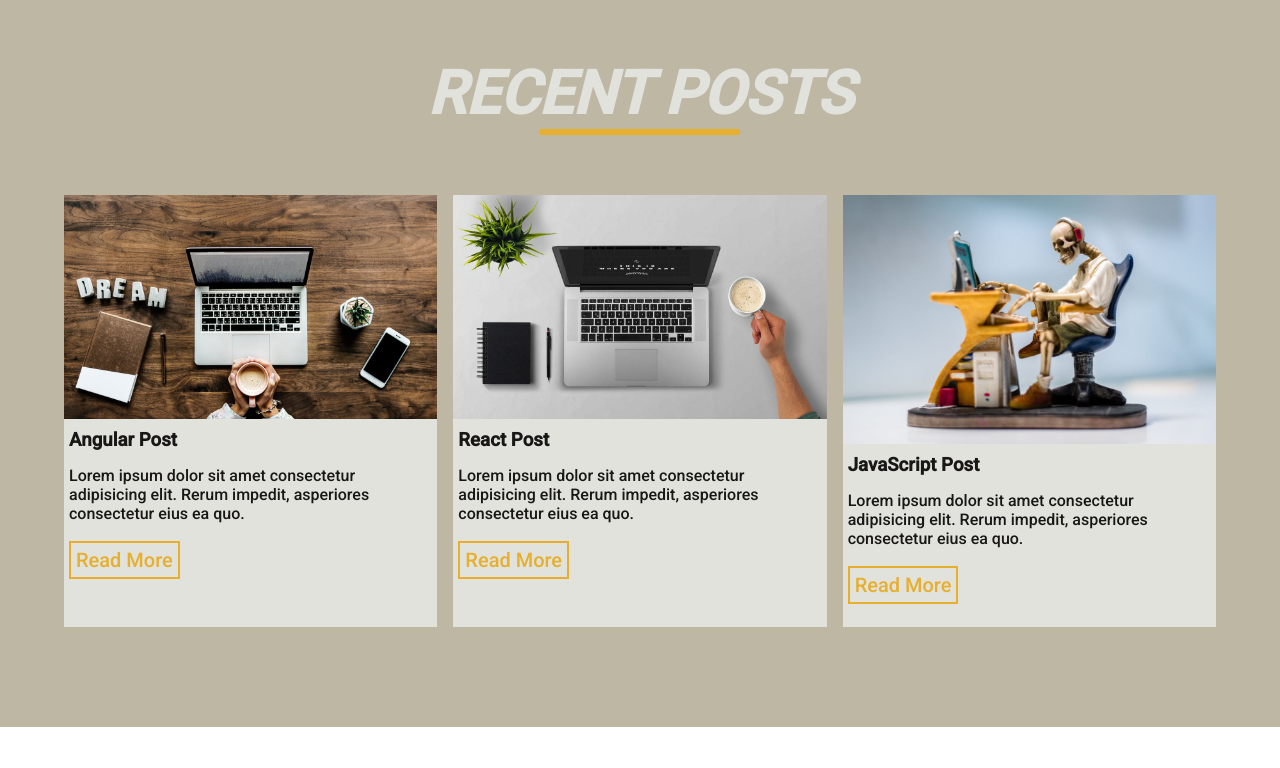
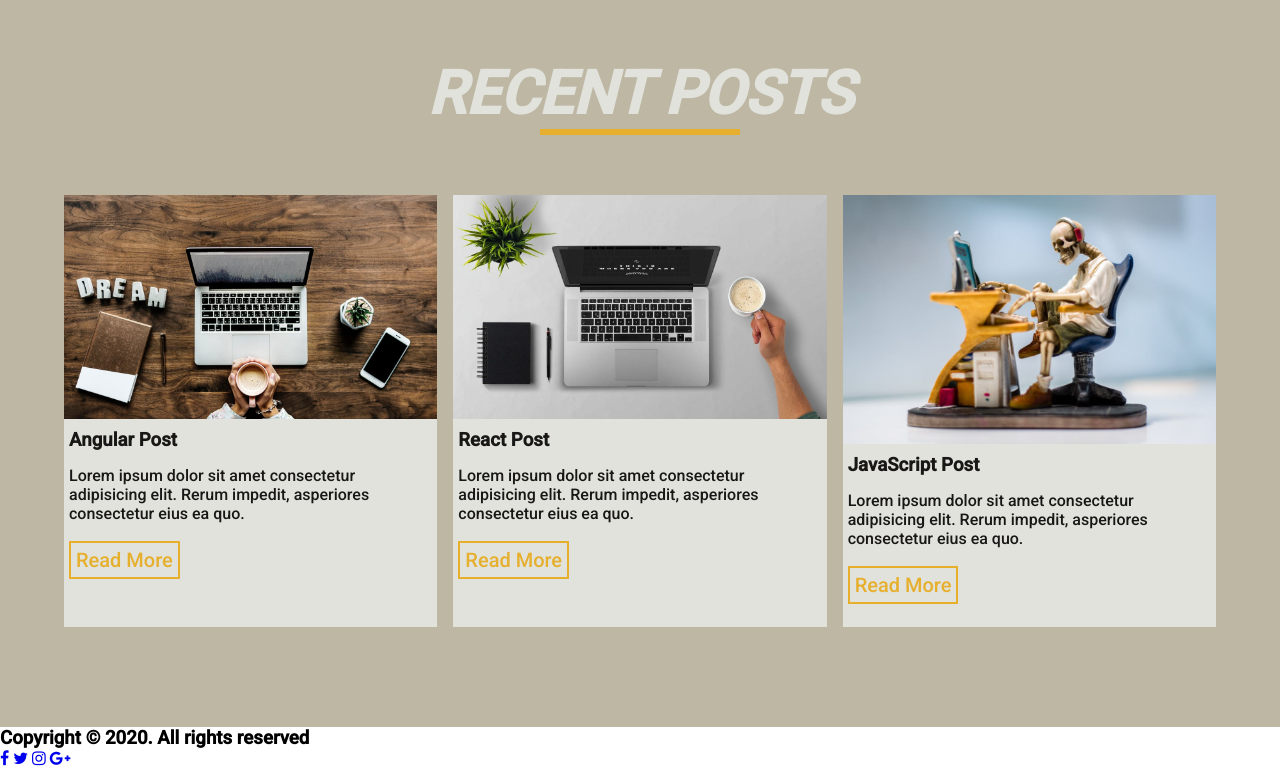
Before and after one commit to NSGuliyev/JS-Activities-02-JS-and-CSS-Clock, a plain HTML site: page index.html in a window 1280 px wide. Shown: the part 2853-3621 px from the top of the page. Before the commit the page ends 3580 px from the top, so only its background shows below. Drawn offline with Linux system fonts and the light colour scheme.

Commit message:
Footer html

```diff
--- a/index.html
+++ b/index.html
@@ -320,5 +320,19 @@
       </div>
     </section>
     <!-- End of Post Section -->
+
+    <!-- Footer -->
+    <footer>
+      <div class="footer-text">
+        <h3>Copyright &copy; 2020. All rights reserved</h3>
+      </div>
+      <div class="footer-icon">
+        <a href="#"><i class="fa fa-facebook"></i></a>
+        <a href="#"><i class="fa fa-twitter"></i></a>
+        <a href="#"><i class="fa fa-instagram"></i></a>
+        <a href="#"><i class="fa fa-google-plus"></i></a>
+      </div>
+    </footer>
+    <!-- End of Footer -->
   </body>
 </html>
```
Also changed, not shown: style.css (line endings or trailing spaces).
